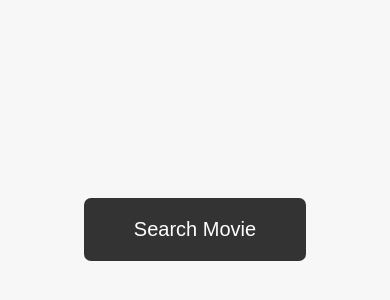
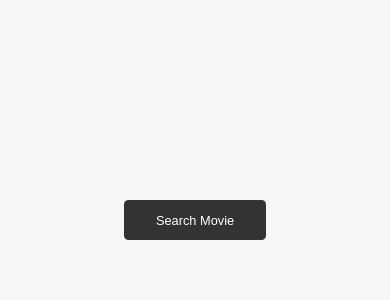
Before and after one commit to gcepinska/MovieSearcher, a plain HTML site: page index.html in a window 390 px wide. Shown: the part 218-518 px from the top of the page. Drawn offline with Linux system fonts and the light colour scheme.

Commit message:
queries added

```diff
--- a/index.html
+++ b/index.html
@@ -5,6 +5,7 @@
     <meta name="viewport" content="width=device-width, initial-scale=1.0" />
     <meta http-equiv="X-UA-Compatible" content="ie=edge" />
     <link rel="stylesheet" href="style.css" />
+    <link rel="stylesheet" href="queries.css" />
     <script defer src="script.js"></script>
     <title>MovieSearcher</title>
   </head>
--- /dev/null
+++ b/queries.css
@@ -0,0 +1,38 @@
+/* Below 1344 px (smaller desktops) */
+
+@media (max-width: 84em) {
+
+}
+
+/* Below 1200px (Lanscape tablets) */
+
+@media (max-width: 75rem) {
+  html {
+    font-size: 56.25%;
+  }
+  .section-about h1 {
+    font-size: 3.6rem;
+  }
+}
+
+/* Below 944px (Tablets) */
+@media (max-width: 59rem) {
+
+}
+
+/* Below 704px (Small Tablets) */
+@media (max-width: 44em) {
+  html {
+    font-size: 50%;
+  }
+}
+
+@media (max-width: 38em) {
+
+}
+
+@media (max-width: 31em) {
+  html {
+    font-size: 40%;
+  }
+}
```
